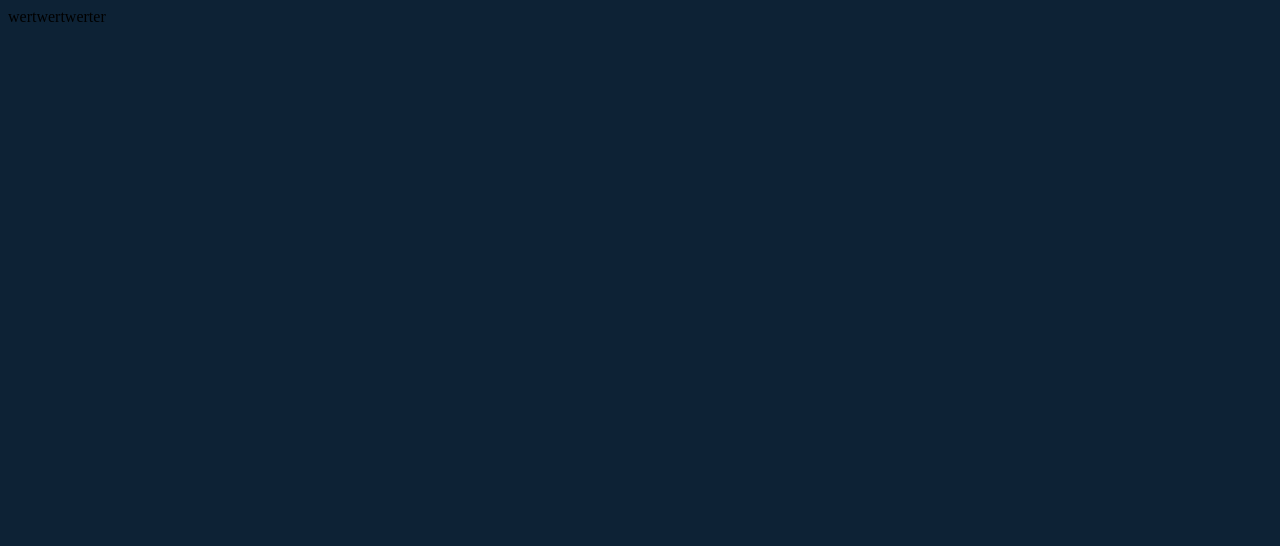
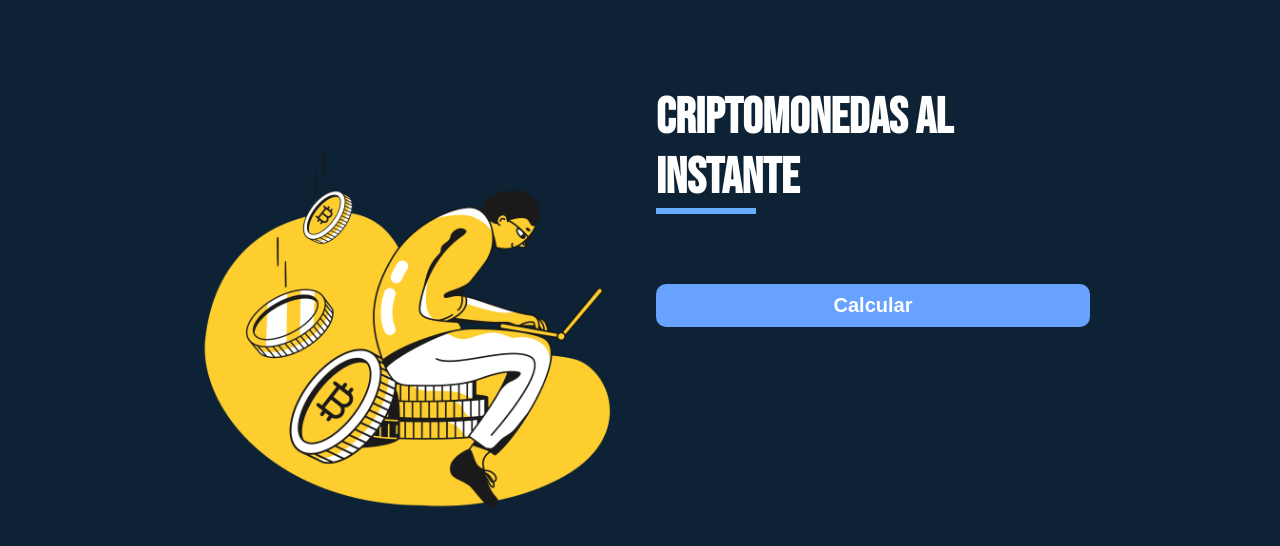
Before and after one commit to carlos-ssh/realtime-crypto, a React (Create React App) app: page / in a window 1280 px wide. Shown: the top 546 px of the page. Built offline with nearby package versions, Linux system fonts and the light colour scheme.

Commit message:
Create stylecomponents for the main page.

```diff
--- a/src/App.js
+++ b/src/App.js
@@ -1,10 +1,57 @@
 import React from 'react';
+import styled from '@emotion/styled';
+import Formulario from './components/Formulario';
+import imagen from './assets/images/img1.png';
+
+const Contenedor = styled.div`
+  max-width: 900px;
+  margin: 0 auto;
+  @media(min-width: 992px) {
+    display: grid;
+    grid-template-columns: repeat(2, 1fr);
+    column-gap: 2rem;
+  }
+`;
+
+const Imagen = styled.img`
+  max-width: 100%;
+  margin-top: 7rem;
+`;
+
+const Heading = styled.h1`
+  font-family: 'Bebas Neue', cursive;
+  color: #fff;
+  text-align: left;
+  font-weight: 700;
+  font-size: 50px;
+  margin-bottom: 50px;
+  margin-top: 80px;
+
+  &::after {
+    content: '';
+    width: 100px;
+    height: 6px;
+    background-color: #66adfe;
+    display: block;
+  }
+`;
 
 function App() {
   return (
-    <div className="App">
-      wertwertwerter
-    </div>
+    <Contenedor>
+      <div>
+        <Imagen
+          src={imagen}
+          alt="Crypto Imagen"
+        />
+      </div>
+      <div>
+        <Heading>
+          Criptomonedas al instante
+        </Heading>
+        <Formulario/>
+      </div>
+    </Contenedor>
   );
 }
 
--- /dev/null
+++ b/src/components/Formulario.js
@@ -0,0 +1,33 @@
+import React from 'react';
+import styled from '@emotion/styled';
+
+const Boton = styled.input`
+  margin-top: 20px;
+  font-weight: bold;
+  font-size: 20px;
+  padding: 10px;
+  background-color: #66a2fe;
+  border: none;
+  width: 100%;
+  border-radius: 10px;
+  color: #fff;
+  transition: background-color .3s ease;
+
+  &:hover {
+    background-color: #326ac0;
+    cursor: pointer;
+  }
+`;
+
+const Formulario = () => {
+  return (
+    <form>
+      <Boton
+        type="submit"
+        value="Calcular"
+      />
+    </form>
+  );
+}
+
+export default Formulario;
```
Also changed, not shown: src/assets/images/img1.png (added).
